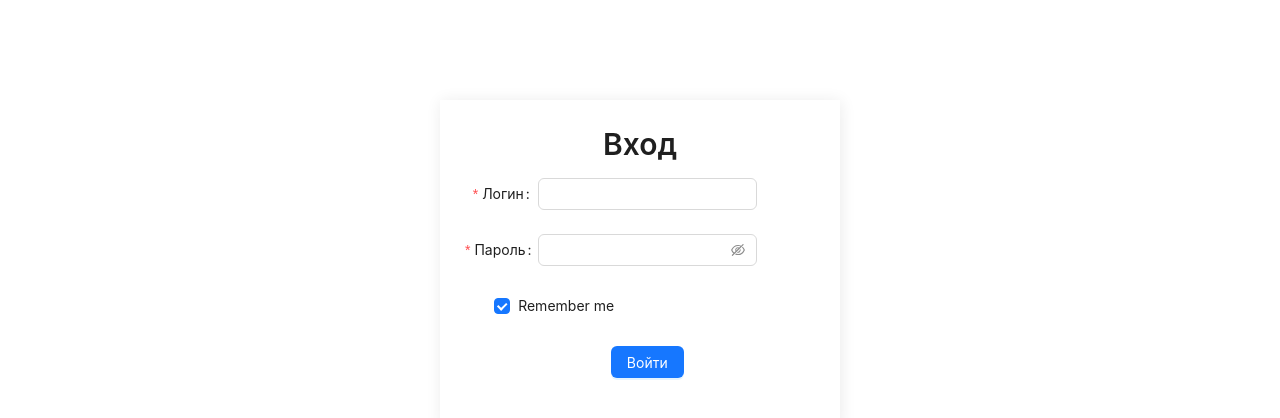
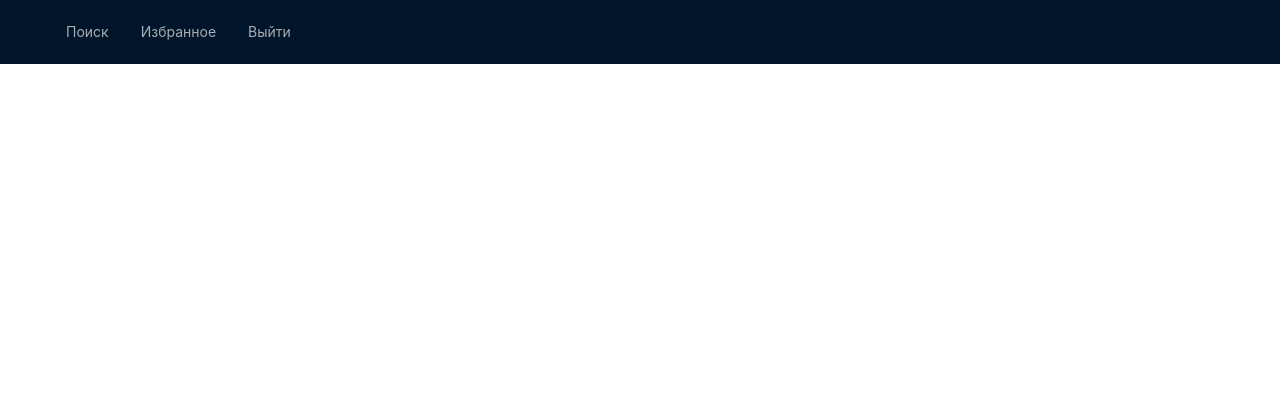
Before and after one commit to InessaBoickova/YouTube-SPA, a React (Create React App) app: page /Youtube-SPA/VideoSearch in a window 1280 px wide. Shown: the top 418 px of the page. Built offline with nearby package versions, Linux system fonts and the light colour scheme.

Commit message:
create login

```diff
--- a/src/component/App/App.js
+++ b/src/component/App/App.js
@@ -1,10 +1,17 @@
 import './App.sass'
+import {BrowserRouter as Router, Route, Routes} from "react-router-dom";
 import Login from "../Login/login";
+import VideoSearch from '../VideoSearch/videoSearch';
 
 function App() {
   return (
     <div className="App">
-        <Login/>
+      <Router>
+        <Routes>
+              <Route path='/Youtube-SPA/' element={<Login/>}/>
+              <Route path ='/Youtube-SPA/VideoSearch' element={ <VideoSearch/>}/>
+          </Routes>
+      </Router>
     </div>
   );
 }
--- a/src/component/Login/login.jsx
+++ b/src/component/Login/login.jsx
@@ -1,19 +1,33 @@
 import React from 'react';
+import login from '../../login.json'
 import './login.sass'
+import { useNavigate } from "react-router-dom";
 import { Button, Checkbox, Form, Input,Typography} from 'antd';
 const { Title } = Typography;
 
+const getToken = ()=>{
+  return Math.random().toString(36).substring(2) + Math.random().toString(36).substring(2);
+}
+
 const Login = () => {
+  const navigate = useNavigate();
+
   const onFinish = (values) => {
-    console.log('Success:', values);
+    if(values.username === login.login && values.password === login.password){
+      localStorage.setItem('token', getToken());
+      navigate('/Youtube-SPA/VideoSearch');
+    } else{
+      alert('Не верные данные');
+    }
   };
-  const onFinishFailed = (errorInfo) => {
-    console.log('Failed:', errorInfo);
+
+  const onFinishFailed = () => {
+    alert('Не верные данные');
   };
 
   return (
     <div className='login'>
-        <Title  level={2}>
+        <Title level={2}>
             Вход
         </Title>
         <Form name="basic" labelCol={{ span: 5,}}
@@ -23,12 +37,14 @@ const Login = () => {
             onFinishFailed={onFinishFailed}
             autoComplete="off">
             <Form.Item label="Логин" name="username"
+                    initialValue={login.login}
                     rules={[{required: true,
                         message: 'Пожалуйста введите ваш логин',}, ]}>
                 <Input />
             </Form.Item>
 
             <Form.Item label="Пароль" name="password"
+                initialValue={login.password}
                 rules={[{ required: true, message: 'Пожалуйста введите ваш пароль',},]}>
                 <Input.Password />
             </Form.Item>
@@ -47,4 +63,5 @@ const Login = () => {
     </div>
   );
 };
+
 export default Login;
--- a/src/component/Login/login.sass
+++ b/src/component/Login/login.sass
@@ -1,6 +1,6 @@
 .login
     padding: 25px
-    margin: 100px auto
+    margin: 10% auto
     width: 400px
     box-shadow: 1px 1px 15px #ebebeb
     h2
--- /dev/null
+++ b/src/component/Navigation/navigation.jsx
@@ -0,0 +1,19 @@
+import './navigation.sass'
+import {  Layout, Menu} from 'antd';
+const { Header } = Layout;
+const items1 = ['Поиск', 'Избранное', 'Выйти'].map((key) => ({
+  key,
+  label: `${key}`,
+}));
+
+const Navigation = () =>{
+    return (
+            <Layout>
+                <Header className="header">
+                    <div className="logo" />
+                    <Menu theme="dark" mode="horizontal" defaultSelectedKeys={['2']} items={items1} />
+                </Header>
+            </Layout>
+          );
+}
+export default Navigation;
--- /dev/null
+++ b/src/component/VideoSearch/videoSearch.jsx
@@ -0,0 +1,9 @@
+import Navigation from "../Navigation/navigation";
+
+const VideoSearch = ()=>{
+    return(
+        <Navigation/>
+    )
+}
+
+export default VideoSearch;
--- /dev/null
+++ b/src/login.json
@@ -0,0 +1,4 @@
+{
+    "login": "Youtube-SPA",
+    "password": "Youtube-SPA"
+}
```
Also changed, not shown: package.json (+7 -1 lines), src/component/Navigation/navigation.sass (added), src/component/VideoSearch/videoSearch.sass (added), 1 other file (tests, documents, lock files or other folders).
